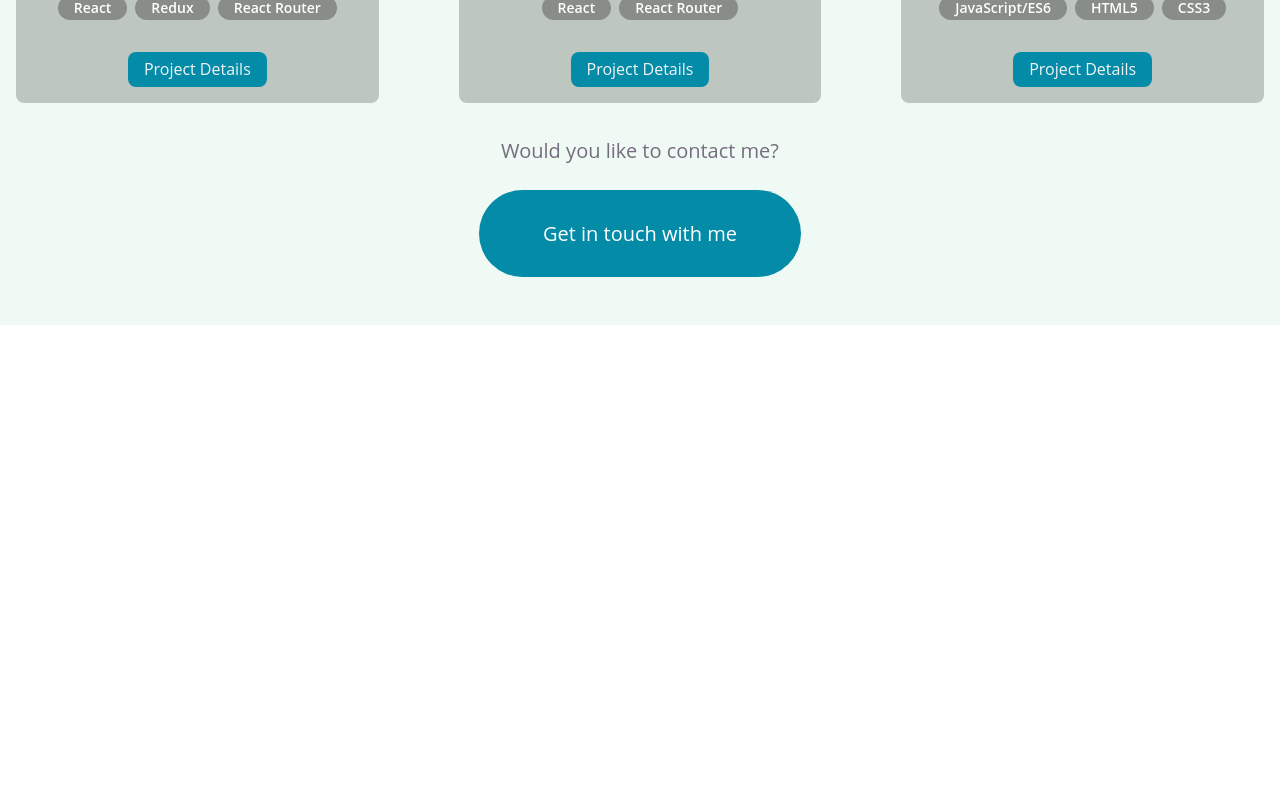
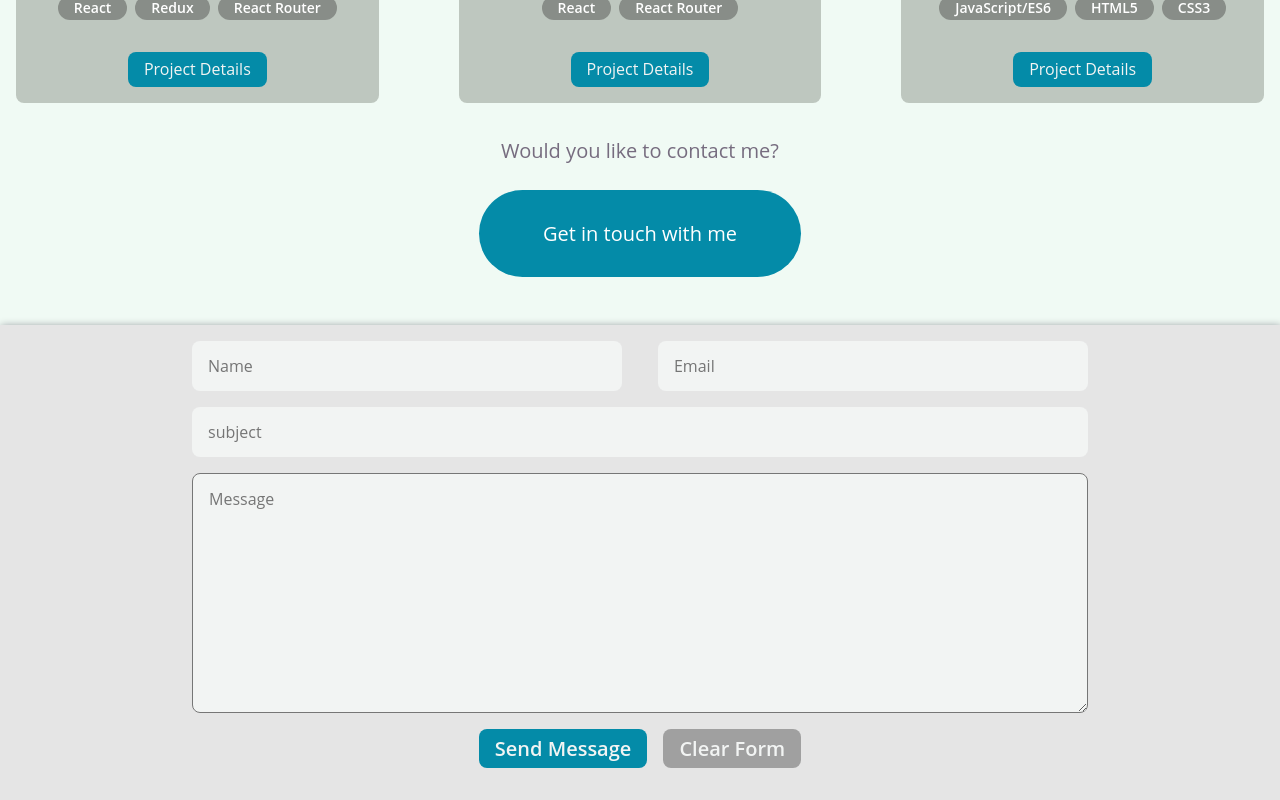
Before and after one commit to saied2035/My-portfolio, a React (Create React App) app: page / in a window 1280 px wide. Shown: the part 2609-3409 px from the top of the page. Before the commit the page ends 2934 px from the top, so only its background shows below. Built offline with nearby package versions, Linux system fonts and the light colour scheme; a web font is replaced by a local one.

Commit message:
finish contact form

```diff
--- a/src/App.js
+++ b/src/App.js
@@ -2,6 +2,7 @@ import Header from './components/header/header';
 import HeadingSection from './components/headingSection/headingSection';
 import WorkSection from './components/workSection/workSection';
 import Portfolio from './components/portfolio/portfolio';
+import ContactSection from './components/contactSection/contactSection';
 
 const App = () => (
   <main className="flex flex-column">
@@ -9,6 +10,7 @@ const App = () => (
     <HeadingSection />
     <WorkSection />
     <Portfolio />
+    <ContactSection />
   </main>
 );
 
--- /dev/null
+++ b/src/components/contactSection/contactForm/contactForm.js
@@ -0,0 +1,37 @@
+const ContactForm = () => {
+  const endPoint = 'https://public.herotofu.com/v1/08e32500-3408-11ed-9de0-b73c4b901972';
+  return (
+    <form className="contact-form mt3 w-70 flex flex-wrap justify-center" action={endPoint} method="post">
+      <input
+        className="w-100 br3 pa3"
+        type="text"
+        placeholder="Name"
+        style={{ marginRight: 'auto' }}
+        required
+      />
+      <input
+        className="ww-100 br3 pa3"
+        type="email"
+        placeholder="Email"
+        style={{ marginLeft: 'auto' }}
+        required
+      />
+      <input className="w-100 br3 pa3" placeholder="subject" type="text" required />
+      <textarea className="w-100 br3 pa3" placeholder="Message" required />
+      <div className="flex flex-row-ns flex-column justify-center mb4" style={{ gap: '0.5rem 1rem' }}>
+        <input
+          className="submit-btn pointer pa2 pl3 pr3 br3 tc b--none center f4 fw6"
+          type="submit"
+          value="Send Message"
+        />
+        <input
+          className="reset-btn pointer pa2 pl3 pr3 br3 tc b--none center f4 fw6"
+          type="reset"
+          value="Clear Form"
+        />
+      </div>
+    </form>
+  );
+};
+
+export default ContactForm;
--- /dev/null
+++ b/src/components/contactSection/contactSection.css
@@ -0,0 +1,53 @@
+.contact-form {
+  gap: 1rem 0.5rem;
+}
+
+textarea {
+  height: 15em;
+}
+
+.contact-form > input,
+.contact-form > textarea {
+  background-color: rgb(242, 244, 243);
+}
+
+.submit-btn,
+.reset-btn {
+  transition: 0.5s;
+  color: #f2f4f3;
+  background-color: #048ba8;
+}
+
+.submit-btn:hover {
+  color: #048ba8;
+  background-color: #f2f4f3;
+  transform: scale(1.1);
+}
+
+.submit-btn:active {
+  transform: scale(0.9);
+}
+
+.reset-btn {
+  transition: 0.5s;
+  color: #f2f4f3;
+  background-color: rgba(0, 0, 0, 0.3);
+}
+
+.reset-btn:hover {
+  color: rgba(0, 0, 0, 0.3);
+  background-color: #f2f4f3;
+  font-weight: bolder;
+  transform: scale(1.1);
+}
+
+.reset-btn:active {
+  transform: scale(0.9);
+}
+
+@media screen and (min-width: 30em) {
+  .contact-form > input:nth-child(1),
+  .contact-form > input:nth-child(2) {
+    width: 48%;
+  }
+}
--- /dev/null
+++ b/src/components/contactSection/contactSection.js
@@ -0,0 +1,13 @@
+import './contactSection.css';
+import ContactForm from './contactForm/contactForm';
+
+const ContactSection = () => (
+  <section
+    className="w-100 flex flex-column items-center"
+    id="contact"
+    style={{ boxShadow: '1px 1px 0.5rem #766C7F', backgroundColor: 'rgba(0, 0, 0, 0.1)' }}
+  >
+    <ContactForm />
+  </section>
+);
+export default ContactSection;
--- a/src/index.css
+++ b/src/index.css
@@ -1,4 +1,8 @@
 @import url('https://fonts.cdnfonts.com/css/open-sans');
+
+input {
+  border: none;
+}
 
 ul {
   padding: 0;
```
